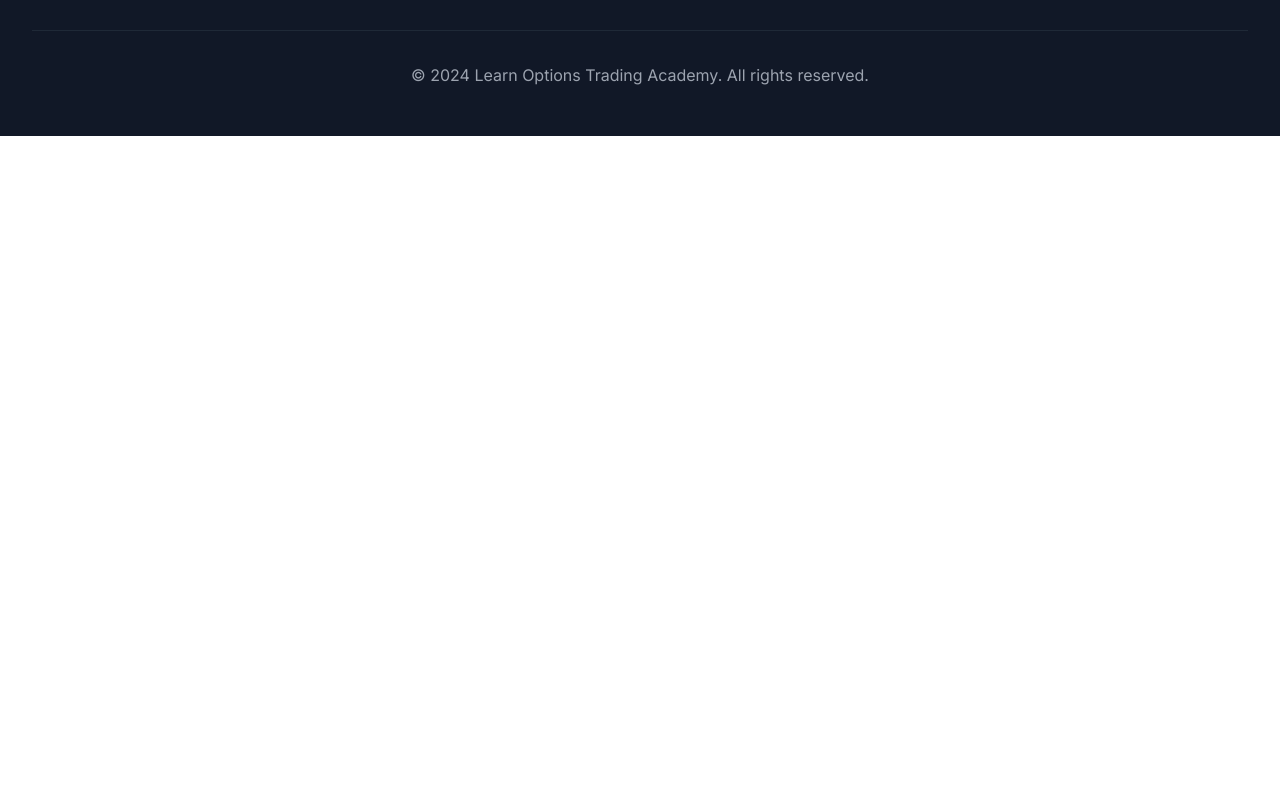
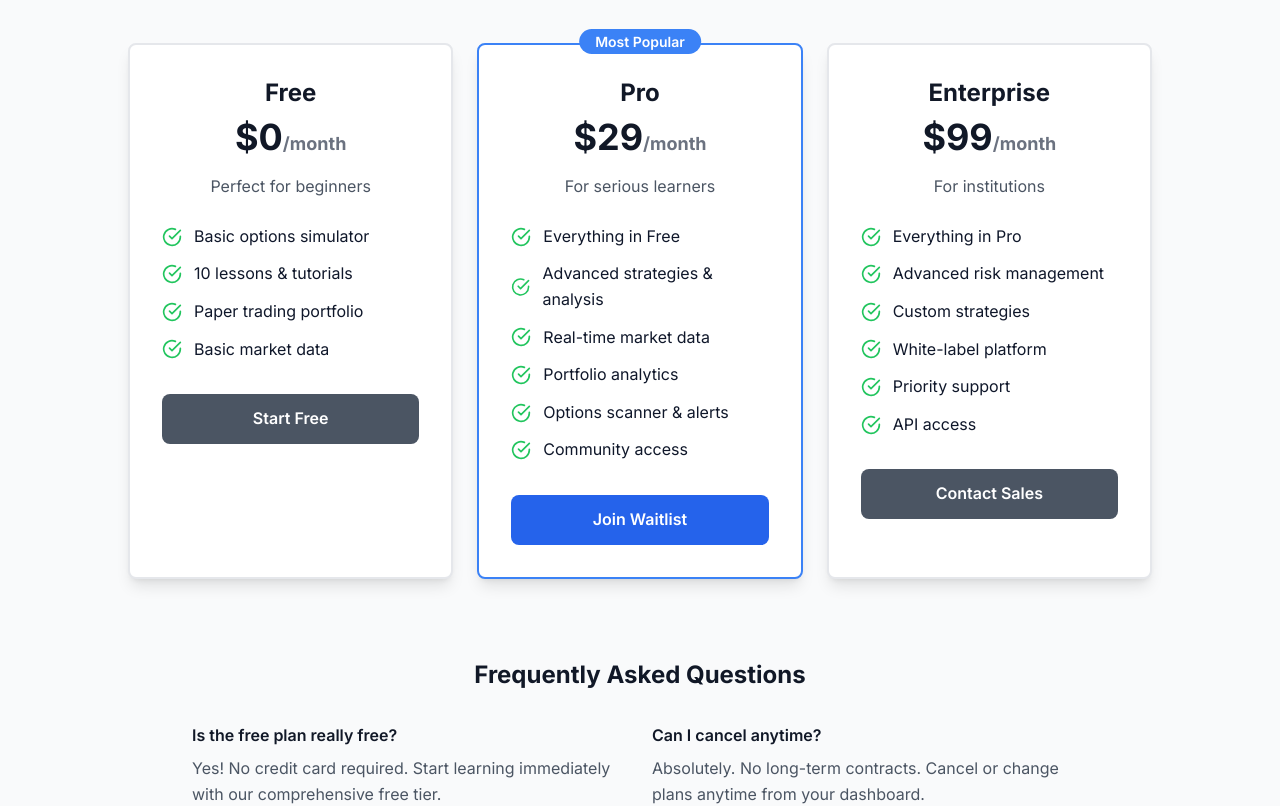
Before and after one commit to spayyavula/learnoptionstrading2.0, a React (Vite) app: page / in a window 1280 px wide. Shown: the part 2640-3446 px from the top of the page. Before the commit the page ends 2776 px from the top, so only its background shows below. Built offline with nearby package versions, Linux system fonts and the light colour scheme; no server answers.

Commit message:
Add prcing section for demand testing

```diff
--- a/src/pages/Landing.tsx
+++ b/src/pages/Landing.tsx
@@ -15,6 +15,7 @@ import {
   Star,
 } from 'lucide-react'
 import { Link, useNavigate } from 'react-router-dom'
+import { trackPricingInterest } from '../utils/demandTracking'
 
 export default function Landing() {
   const navigate = useNavigate()
@@ -239,6 +240,174 @@ export default function Landing() {
         </div>
       </section>
 
+      {/* Pricing Section - Demand Testing */}
+      <section className="py-20 bg-gray-50">
+        <div className="max-w-7xl mx-auto px-4 sm:px-6 lg:px-8">
+          <div className="text-center mb-16">
+            <h2 className="text-3xl md:text-4xl font-bold text-gray-900 mb-4">
+              Simple, Transparent Pricing
+            </h2>
+            <p className="text-xl text-gray-600 max-w-3xl mx-auto">
+              Start free, upgrade when you're ready. No hidden fees, no long-term contracts.
+            </p>
+          </div>
+
+          <div className="grid md:grid-cols-3 gap-8 max-w-5xl mx-auto">
+            {/* Free Plan */}
+            <div className="bg-white rounded-lg shadow-lg border-2 border-gray-200 p-8">
+              <div className="text-center">
+                <h3 className="text-2xl font-bold text-gray-900 mb-2">Free</h3>
+                <div className="text-4xl font-bold text-gray-900 mb-4">$0<span className="text-lg text-gray-500">/month</span></div>
+                <p className="text-gray-600 mb-6">Perfect for beginners</p>
+              </div>
+              <ul className="space-y-3 mb-8">
+                <li className="flex items-center">
+                  <CheckCircle className="h-5 w-5 text-green-500 mr-3" />
+                  <span>Basic options simulator</span>
+                </li>
+                <li className="flex items-center">
+                  <CheckCircle className="h-5 w-5 text-green-500 mr-3" />
+                  <span>10 lessons & tutorials</span>
+                </li>
+                <li className="flex items-center">
+                  <CheckCircle className="h-5 w-5 text-green-500 mr-3" />
+                  <span>Paper trading portfolio</span>
+                </li>
+                <li className="flex items-center">
+                  <CheckCircle className="h-5 w-5 text-green-500 mr-3" />
+                  <span>Basic market data</span>
+                </li>
+              </ul>
+              <Link
+                to="/app"
+                className="w-full bg-gray-600 hover:bg-gray-700 text-white px-6 py-3 rounded-lg font-semibold transition-colors text-center block"
+              >
+                Start Free
+              </Link>
+            </div>
+
+            {/* Pro Plan - Most Popular */}
+            <div className="bg-white rounded-lg shadow-lg border-2 border-blue-500 p-8 relative">
+              <div className="absolute -top-4 left-1/2 transform -translate-x-1/2">
+                <span className="bg-blue-500 text-white px-4 py-1 rounded-full text-sm font-semibold">
+                  Most Popular
+                </span>
+              </div>
+              <div className="text-center">
+                <h3 className="text-2xl font-bold text-gray-900 mb-2">Pro</h3>
+                <div className="text-4xl font-bold text-gray-900 mb-4">$29<span className="text-lg text-gray-500">/month</span></div>
+                <p className="text-gray-600 mb-6">For serious learners</p>
+              </div>
+              <ul className="space-y-3 mb-8">
+                <li className="flex items-center">
+                  <CheckCircle className="h-5 w-5 text-green-500 mr-3" />
+                  <span>Everything in Free</span>
+                </li>
+                <li className="flex items-center">
+                  <CheckCircle className="h-5 w-5 text-green-500 mr-3" />
+                  <span>Advanced strategies & analysis</span>
+                </li>
+                <li className="flex items-center">
+                  <CheckCircle className="h-5 w-5 text-green-500 mr-3" />
+                  <span>Real-time market data</span>
+                </li>
+                <li className="flex items-center">
+                  <CheckCircle className="h-5 w-5 text-green-500 mr-3" />
+                  <span>Portfolio analytics</span>
+                </li>
+                <li className="flex items-center">
+                  <CheckCircle className="h-5 w-5 text-green-500 mr-3" />
+                  <span>Options scanner & alerts</span>
+                </li>
+                <li className="flex items-center">
+                  <CheckCircle className="h-5 w-5 text-green-500 mr-3" />
+                  <span>Community access</span>
+                </li>
+              </ul>
+              <button
+                onClick={() => {
+                  trackPricingInterest('pro')
+                  alert('Thanks for your interest! We\'ll notify you when Pro launches.')
+                }}
+                className="w-full bg-blue-600 hover:bg-blue-700 text-white px-6 py-3 rounded-lg font-semibold transition-colors"
+              >
+                Join Waitlist
+              </button>
+            </div>
+
+            {/* Enterprise Plan */}
+            <div className="bg-white rounded-lg shadow-lg border-2 border-gray-200 p-8">
+              <div className="text-center">
+                <h3 className="text-2xl font-bold text-gray-900 mb-2">Enterprise</h3>
+                <div className="text-4xl font-bold text-gray-900 mb-4">$99<span className="text-lg text-gray-500">/month</span></div>
+                <p className="text-gray-600 mb-6">For institutions</p>
+              </div>
+              <ul className="space-y-3 mb-8">
+                <li className="flex items-center">
+                  <CheckCircle className="h-5 w-5 text-green-500 mr-3" />
+                  <span>Everything in Pro</span>
+                </li>
+                <li className="flex items-center">
+                  <CheckCircle className="h-5 w-5 text-green-500 mr-3" />
+                  <span>Advanced risk management</span>
+                </li>
+                <li className="flex items-center">
+                  <CheckCircle className="h-5 w-5 text-green-500 mr-3" />
+                  <span>Custom strategies</span>
+                </li>
+                <li className="flex items-center">
+                  <CheckCircle className="h-5 w-5 text-green-500 mr-3" />
+                  <span>White-label platform</span>
+                </li>
+                <li className="flex items-center">
+                  <CheckCircle className="h-5 w-5 text-green-500 mr-3" />
+                  <span>Priority support</span>
+                </li>
+                <li className="flex items-center">
+                  <CheckCircle className="h-5 w-5 text-green-500 mr-3" />
+                  <span>API access</span>
+                </li>
+              </ul>
+              <button
+                onClick={() => {
+                  // Track enterprise interest
+                  console.log('🎯 Enterprise plan interest logged')
+                  window.open('mailto:contact@learnoptionstrading.academy?subject=Enterprise%20Plan%20Interest', '_blank')
+                }}
+                className="w-full bg-gray-600 hover:bg-gray-700 text-white px-6 py-3 rounded-lg font-semibold transition-colors"
+              >
+                Contact Sales
+              </button>
+            </div>
+          </div>
+
+          {/* FAQ Section */}
+          <div className="mt-20">
+            <h3 className="text-2xl font-bold text-center text-gray-900 mb-8">
+              Frequently Asked Questions
+            </h3>
+            <div className="grid md:grid-cols-2 gap-8 max-w-4xl mx-auto">
+              <div>
+                <h4 className="font-semibold text-gray-900 mb-2">Is the free plan really free?</h4>
+                <p className="text-gray-600">Yes! No credit card required. Start learning immediately with our comprehensive free tier.</p>
+              </div>
+              <div>
+                <h4 className="font-semibold text-gray-900 mb-2">Can I cancel anytime?</h4>
+                <p className="text-gray-600">Absolutely. No long-term contracts. Cancel or change plans anytime from your dashboard.</p>
+              </div>
+              <div>
+                <h4 className="font-semibold text-gray-900 mb-2">What payment methods do you accept?</h4>
+                <p className="text-gray-600">We accept all major credit cards and PayPal for your convenience.</p>
+              </div>
+              <div>
+                <h4 className="font-semibold text-gray-900 mb-2">Do you offer student discounts?</h4>
+                <p className="text-gray-600">Yes! Contact us with your .edu email for a 50% student discount on Pro plans.</p>
+              </div>
+            </div>
+          </div>
+        </div>
+      </section>
+
       {/* Footer */}
       <footer className="bg-gray-900 text-white py-12">
         <div className="max-w-7xl mx-auto px-4 sm:px-6 lg:px-8">
--- /dev/null
+++ b/src/utils/demandTracking.ts
@@ -0,0 +1,23 @@
+// src/utils/demandTracking.ts
+export const trackPricingInterest = (plan: 'free' | 'pro' | 'enterprise') => {
+  console.log(`🎯 Pricing interest: ${plan} plan`)
+
+  // Store in localStorage for now
+  const existing = JSON.parse(localStorage.getItem('pricingInterest') || '{}')
+  const today = new Date().toISOString().split('T')[0]
+
+  if (!existing[today]) {
+    existing[today] = {}
+  }
+
+  existing[today][plan] = (existing[today][plan] || 0) + 1
+  localStorage.setItem('pricingInterest', JSON.stringify(existing))
+
+  // You can later send this to analytics
+  if (typeof gtag !== 'undefined') {
+    gtag('event', 'pricing_interest', {
+      plan_type: plan,
+      event_category: 'engagement'
+    })
+  }
+}
```
